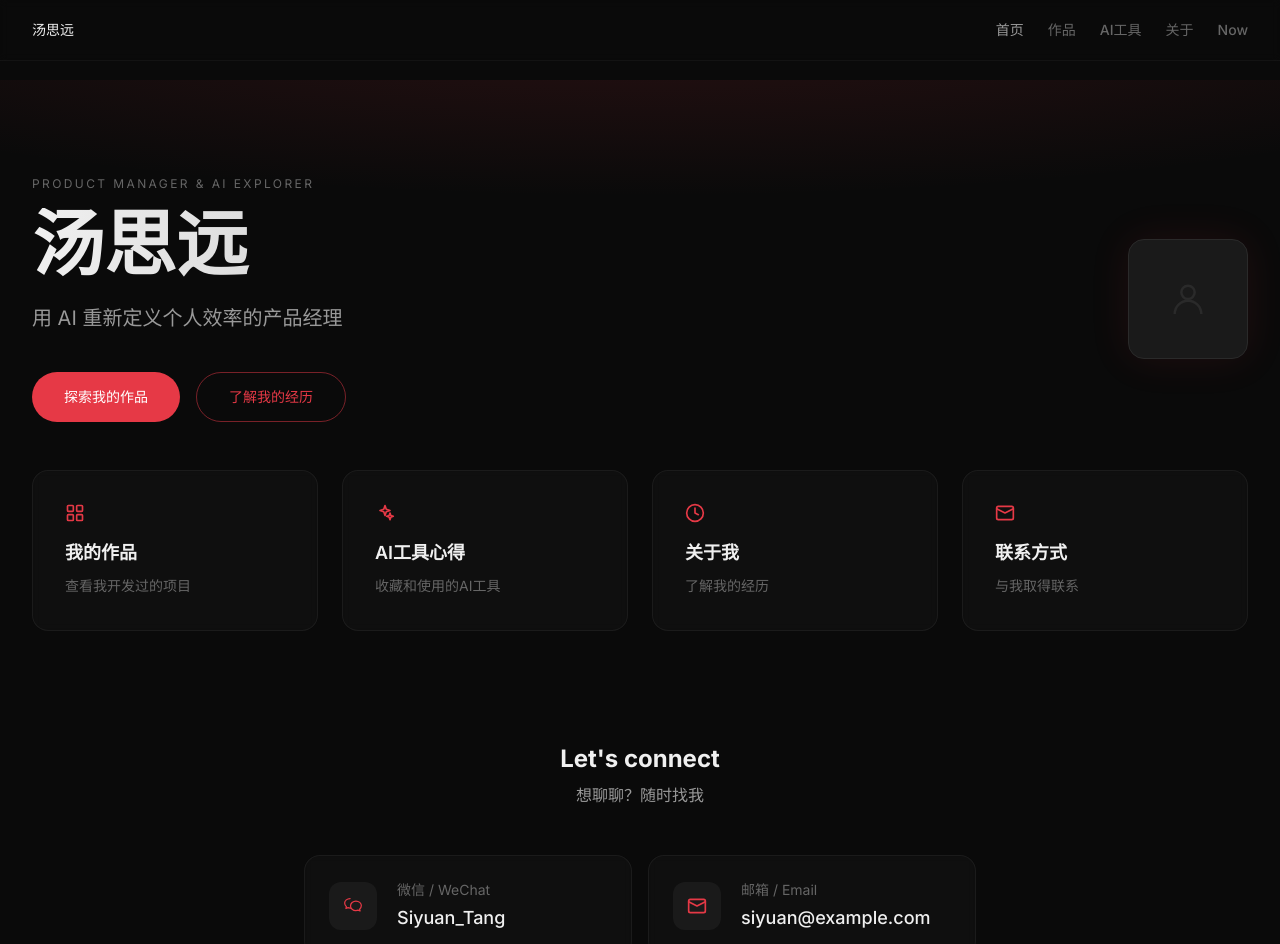
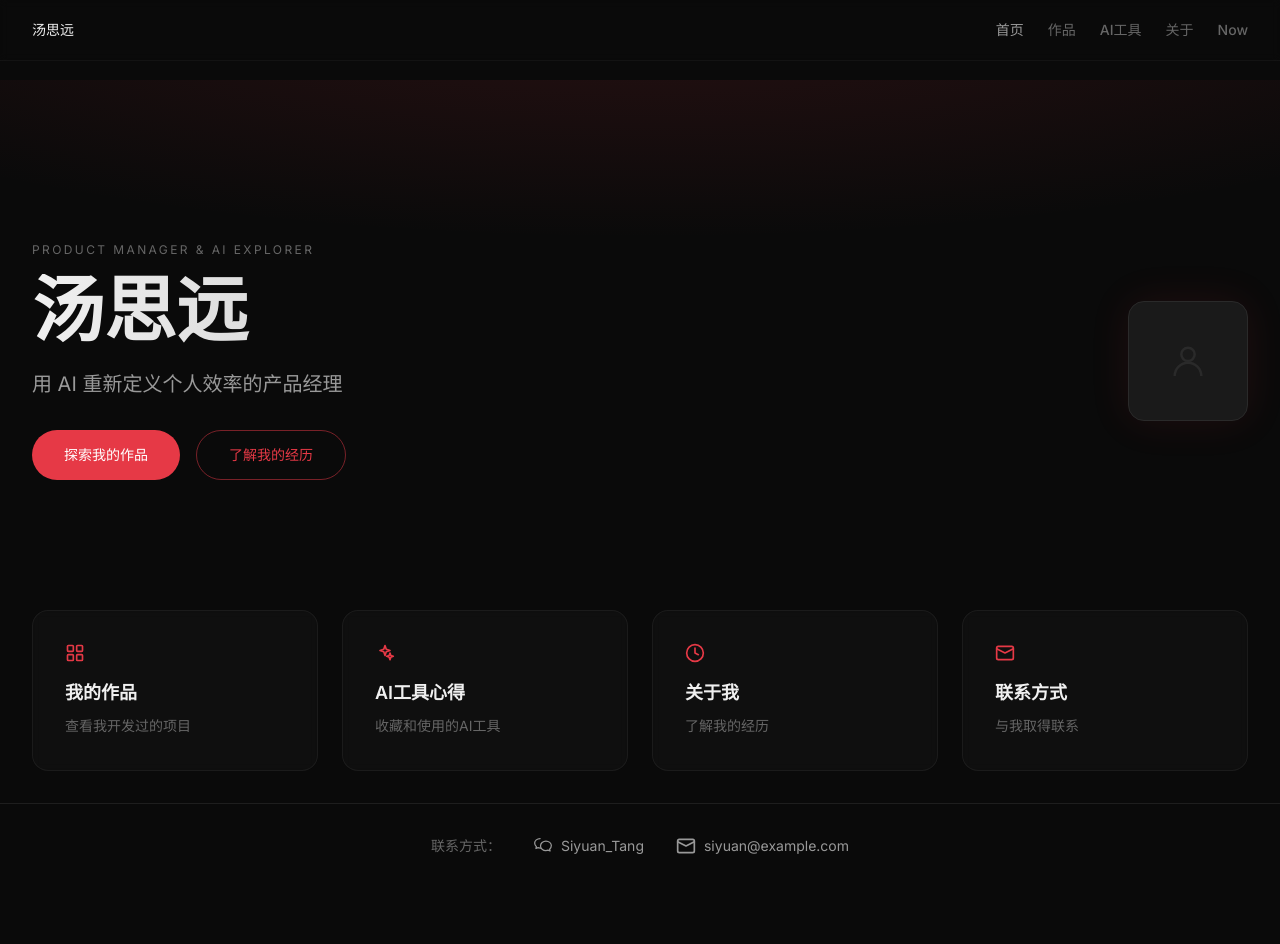
Before and after one commit to Tommy-tang121/my-world, a Next.js app: page / in a window 1280 px wide. Shown: the top 944 px of the page. After the commit the page ends 880 px from the top, so only its background shows below. Built offline with nearby package versions, Linux system fonts and the light colour scheme.

Commit message:
fix: 首页固定占满一屏，联系区压缩到底部
Hero flex-1 撑满顶部；联系区改为 footer 单行横排；删除大块联系卡片和CTA

```diff
--- a/app/page.jsx
+++ b/app/page.jsx
@@ -1,21 +1,19 @@
 import HeroSection from '@/components/HeroSection'
 import EntryCard from '@/components/EntryCard'
-import ContactCard from '@/components/ContactCard'
-import CTAButton from '@/components/CTAButton'
 import { icons } from '@/components/icons'
 import { homeData } from '@/data/home'
 import { contacts } from '@/data/contacts'
 
 export default function Home() {
   return (
-    <>
+    <div className="min-h-screen flex flex-col">
       <HeroSection
         name={homeData.name}
         tagline={homeData.tagline}
         subtitle={homeData.subtitle}
       />
 
-      <section className="max-w-content mx-auto px-8 pb-12">
+      <section className="max-w-content mx-auto px-8 w-full pb-8">
         <div className="grid grid-cols-1 sm:grid-cols-2 lg:grid-cols-4 gap-6">
           {homeData.entries.map(entry => (
             <EntryCard
@@ -29,26 +27,25 @@ export default function Home() {
         </div>
       </section>
 
-      <section id="contact" className="max-w-content mx-auto px-8 py-16">
-        <div className="text-center mb-12">
-          <h2 className="text-2xl font-bold text-text-primary mb-2">Let&apos;s connect</h2>
-          <p className="text-text-secondary">想聊聊？随时找我</p>
+      <footer id="contact" className="max-w-content mx-auto px-8 w-full mt-auto pb-6 pt-8 border-t border-border-subtle">
+        <div className="flex flex-wrap items-center justify-center gap-8 text-sm">
+          <span className="text-text-tertiary">联系方式：</span>
+          {contacts.map(contact => {
+            const Icon = icons[contact.icon]
+            const content = (
+              <span className="flex items-center gap-2 text-text-secondary hover:text-text-primary transition-colors duration-base">
+                {Icon}
+                <span>{contact.value}</span>
+              </span>
+            )
+            return contact.href ? (
+              <a key={contact.label} href={contact.href}>{content}</a>
+            ) : (
+              <span key={contact.label}>{content}</span>
+            )
+          })}
         </div>
-        <div className="grid grid-cols-1 md:grid-cols-2 gap-4 max-w-2xl mx-auto">
-          {contacts.map(contact => (
-            <ContactCard
-              key={contact.label}
-              icon={icons[contact.icon]}
-              label={contact.label}
-              value={contact.value}
-              href={contact.href}
-            />
-          ))}
-        </div>
-        <div className="text-center mt-12">
-          <CTAButton href="/works" variant="arrow">查看我的作品</CTAButton>
-        </div>
-      </section>
-    </>
+      </footer>
+    </div>
   )
 }
--- a/components/HeroSection.jsx
+++ b/components/HeroSection.jsx
@@ -2,20 +2,20 @@ import CTAButton from './CTAButton'
 
 export default function HeroSection({ name, tagline, subtitle }) {
   return (
-    <section className="relative overflow-hidden">
+    <section className="relative overflow-hidden flex-1 flex items-center">
       <div
         className="absolute inset-0 pointer-events-none"
         style={{
           background: 'radial-gradient(ellipse 80% 50% at 50% -20%, rgba(230,57,70,0.15), transparent)',
         }}
       />
-      <div className="relative max-w-content mx-auto px-8 pt-24 pb-12 flex items-center justify-center gap-16">
+      <div className="relative max-w-content mx-auto px-8 w-full pt-20 pb-12 flex items-center justify-center gap-16">
         <div className="flex-1">
           <p className="text-xs tracking-[0.2em] uppercase text-text-tertiary mb-4">{tagline}</p>
           <h1 className="text-7xl font-bold mb-6 bg-gradient-to-r from-text-primary to-text-secondary bg-clip-text text-transparent">
             {name}
           </h1>
-          <p className="text-xl text-text-secondary mb-10">{subtitle}</p>
+          <p className="text-xl text-text-secondary mb-8">{subtitle}</p>
           <div className="flex gap-4">
             <CTAButton href="/works" variant="primary">探索我的作品</CTAButton>
             <CTAButton href="/about" variant="outline">了解我的经历</CTAButton>
```
